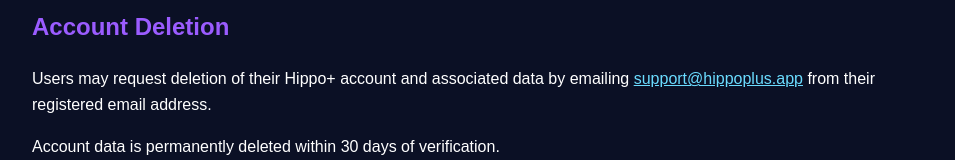
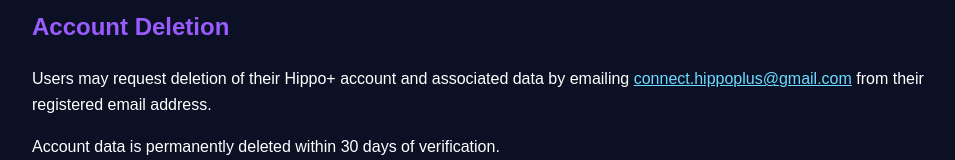
Before and after one commit to hpntechies-hub/hippo-plus-privacy-policy, a plain HTML site: page index.html in a window 1280 px wide. Shown: the part 507-667 px from the top of the page, without its empty margins (158-1113 px from the left). Drawn offline with Linux system fonts and the light colour scheme.

Commit message:
updated privacy

```diff
--- a/index.html
+++ b/index.html
@@ -45,7 +45,7 @@
   <h2>Account Deletion</h2>
 <p>
 Users may request deletion of their Hippo+ account and associated data by
-emailing <a href="mailto:support@hippoplus.app">support@hippoplus.app</a>
+emailing <a href="mailto:connect.hippoplus@gmail.com">connect.hippoplus@gmail.com</a>
 from their registered email address.
 </p>
 <p>
```
